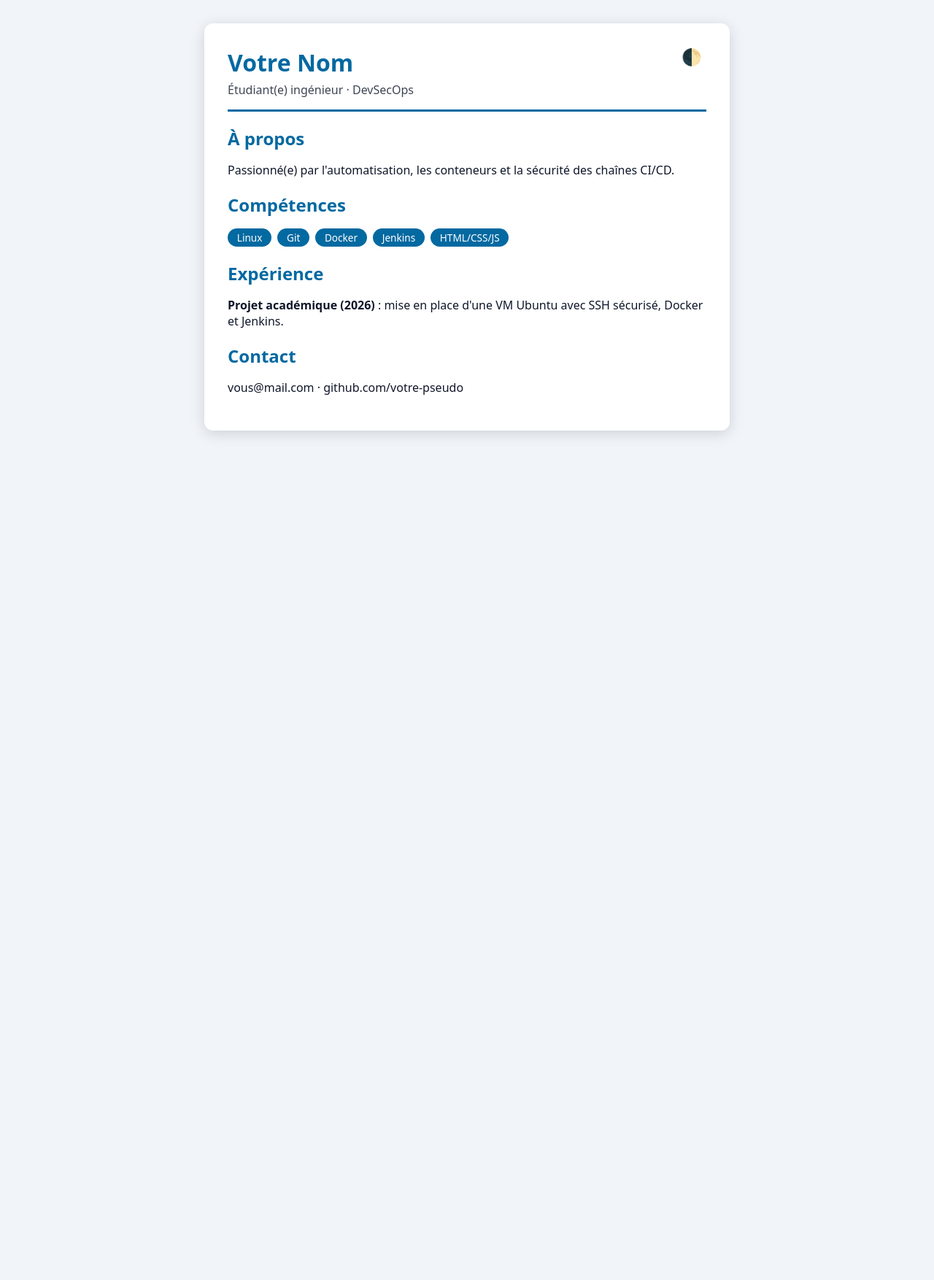
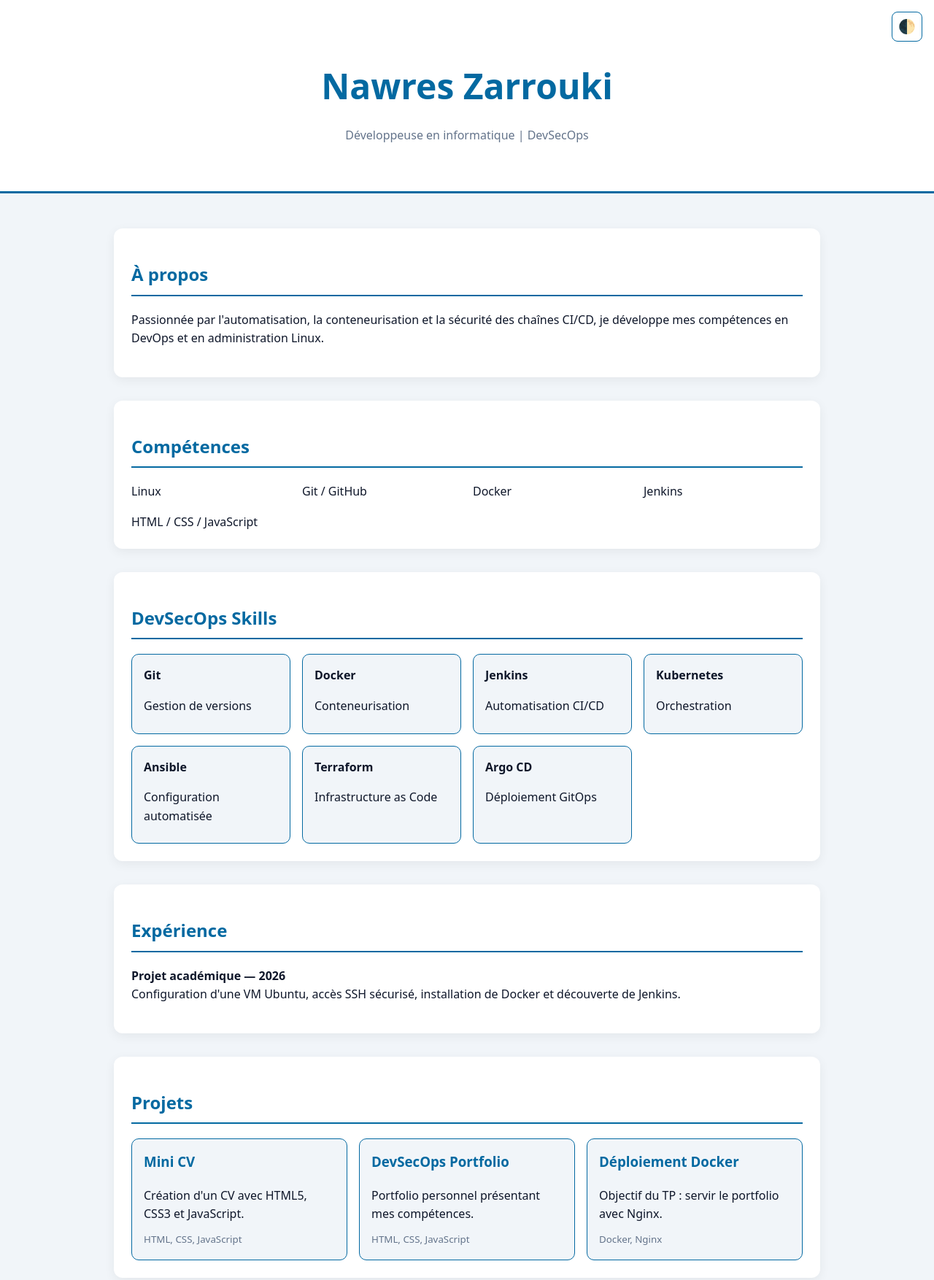
Before and after one commit to nawreszr/devsecops-portfolio, a plain HTML site: page index.html in a window 1280 px wide. Shown: the top 1754 px of the page at 73% size. Before the commit the page ends 800 px from the top, so only its background shows below. Drawn offline with Linux system fonts and the light colour scheme.

Commit message:
Improve DevSecOps portfolio design

````diff
--- a/index.html
+++ b/index.html
@@ -2,36 +2,80 @@
 <html lang="fr">
 <head>
   <meta charset="UTF-8">
-  <meta name="viewport" content="width=device-width, initial-scale=1">
-  <title>Mini CV - Votre Nom</title>
+  <meta name="viewport" content="width=device-width, initial-scale=1.0">
+  <title>Nawres Zarrouki | DevSecOps Portfolio</title>
   <link rel="stylesheet" href="style.css">
 </head>
 <body>
-  <main class="cv">
-    <header>
-      <h1>Votre Nom</h1>
-      <p class="role">Étudiant(e) ingénieur · DevSecOps</p>
-      <button id="theme" aria-label="Changer de thème">🌓</button>
-    </header>
+  <header id="about">
+    <button id="theme" aria-label="Changer de thème">🌓</button>
+    <h1>Nawres Zarrouki</h1>
+    <p>Développeuse en informatique | DevSecOps</p>
+  </header>
+
+  <main>
     <section>
       <h2>À propos</h2>
-      <p>Passionné(e) par l'automatisation, les conteneurs et la sécurité des chaînes CI/CD.</p>
+      <p>
+        Passionnée par l'automatisation, la conteneurisation
+        et la sécurité des chaînes CI/CD, je développe mes
+        compétences en DevOps et en administration Linux.
+      </p>
     </section>
-    <section>
+
+    <section id="skills">
       <h2>Compétences</h2>
-      <ul class="tags">
-        <li>Linux</li><li>Git</li><li>Docker</li><li>Jenkins</li><li>HTML/CSS/JS</li>
-      </ul>
+      <div class="skills">
+        <span>Linux</span>
+        <span>Git / GitHub</span>
+        <span>Docker</span>
+        <span>Jenkins</span>
+        <span>HTML / CSS / JavaScript</span>
+      </div>
     </section>
-    <section>
+
+    <section id="devsecops">
+      <h2>DevSecOps Skills</h2>
+      <div class="skills" id="tools"></div>
+    </section>
+
+    <section id="experience">
       <h2>Expérience</h2>
-      <p><strong>Projet académique (2026)</strong> : mise en place d'une VM Ubuntu avec SSH sécurisé, Docker et Jenkins.</p>
+      <p>
+        <strong>Projet académique — 2026</strong><br>
+        Configuration d'une VM Ubuntu, accès SSH sécurisé,
+        installation de Docker et découverte de Jenkins.
+      </p>
     </section>
-    <section>
+
+    <section id="projects">
+      <h2>Projets</h2>
+      <div class="projects" id="project-list"></div>
+    </section>
+
+    <section id="contact">
       <h2>Contact</h2>
-      <p>vous@mail.com · github.com/votre-pseudo</p>
+      <p>
+        Email :
+        <a href="mailto:nawreszarouki40@gmail.com">
+          nawreszarouki40@gmail.com
+        </a>
+      </p>
+      <p>
+        GitHub :
+        <a href="https://github.com/nawreszr"
+           target="_blank" rel="noopener noreferrer">
+          github.com/nawreszr
+        </a>
+      </p>
     </section>
   </main>
+
+  <footer>
+    <p>© 2026 Nawres Zarrouki — DevSecOps Portfolio</p>
+  </footer>
+
   <script src="script.js"></script>
 </body>
 </html>
+```
--- a/script.js
+++ b/script.js
@@ -1,3 +1,49 @@
-document.getElementById("theme").addEventListener("click", function () {
-  document.body.classList.toggle("dark");
+
+const tools = [
+  { name: "Git", desc: "Gestion de versions" },
+  { name: "Docker", desc: "Conteneurisation" },
+  { name: "Jenkins", desc: "Automatisation CI/CD" },
+  { name: "Kubernetes", desc: "Orchestration" },
+  { name: "Ansible", desc: "Configuration automatisée" },
+  { name: "Terraform", desc: "Infrastructure as Code" },
+  { name: "Argo CD", desc: "Déploiement GitOps" }
+];
+
+document.getElementById("tools").innerHTML = tools
+  .map(tool => `
+    <div class="item">
+      <strong>${tool.name}</strong>
+      <p>${tool.desc}</p>
+    </div>
+  `).join("");
+
+const projects = [
+  {
+    title: "Mini CV",
+    desc: "Création d'un CV avec HTML5, CSS3 et JavaScript.",
+    tech: "HTML, CSS, JavaScript"
+  },
+  {
+    title: "DevSecOps Portfolio",
+    desc: "Portfolio personnel présentant mes compétences.",
+    tech: "HTML, CSS, JavaScript"
+  },
+  {
+    title: "Déploiement Docker",
+    desc: "Objectif du TP : servir le portfolio avec Nginx.",
+    tech: "Docker, Nginx"
+  }
+];
+
+document.getElementById("project-list").innerHTML = projects
+  .map(project => `
+    <div class="item">
+      <h3>${project.title}</h3>
+      <p>${project.desc}</p>
+      <small>${project.tech}</small>
+    </div>
+  `).join("");
+
+document.getElementById("theme").addEventListener("click", () => {
+  document.body.classList.toggle("light");
 });
--- a/style.css
+++ b/style.css
@@ -1,12 +1,138 @@
-:root{--bg:#f1f5f9;--card:#ffffff;--txt:#0f172a;--acc:#0369a1}
-body.dark{--bg:#0f172a;--card:#1e293b;--txt:#e2e8f0;--acc:#38bdf8}
-*{box-sizing:border-box}
-body{margin:0;padding:2rem 1rem;font-family:system-ui,sans-serif;background:var(--bg);color:var(--txt)}
-.cv{max-width:720px;margin:auto;background:var(--card);padding:2rem;border-radius:12px;box-shadow:0 4px 20px rgba(0,0,0,.15)}
-header{position:relative;border-bottom:3px solid var(--acc);margin-bottom:1rem}
-h1{margin:0;color:var(--acc)}
-.role{margin:.3rem 0 1rem;opacity:.8}
-h2{color:var(--acc);margin-bottom:.3rem}
-#theme{position:absolute;top:0;right:0;background:none;border:0;font-size:1.4rem;cursor:pointer}
-.tags{list-style:none;padding:0;display:flex;flex-wrap:wrap;gap:.5rem}
-.tags li{background:var(--acc);color:var(--card);padding:.2rem .8rem;border-radius:20px;font-size:.85rem}
+
+:root {
+  --bg: #f1f5f9;
+  --card: #ffffff;
+  --txt: #0f172a;
+  --acc: #0369a1;
+  --muted: #64748b;
+}
+
+body.light {
+  --bg: #0f172a;
+  --card: #1e293b;
+  --txt: #e2e8f0;
+  --acc: #38bdf8;
+  --muted: #cbd5e1;
+}
+
+* {
+  box-sizing: border-box;
+}
+
+html {
+  scroll-behavior: smooth;
+}
+
+body {
+  margin: 0;
+  font-family: system-ui, sans-serif;
+  background: var(--bg);
+  color: var(--txt);
+  line-height: 1.6;
+  transition: background 0.3s, color 0.3s;
+}
+
+header {
+  position: relative;
+  text-align: center;
+  padding: 5rem 1rem 3rem;
+  background: var(--card);
+  border-bottom: 3px solid var(--acc);
+}
+
+header h1 {
+  margin: 0;
+  color: var(--acc);
+  font-size: clamp(2rem, 5vw, 3rem);
+}
+
+header p {
+  color: var(--muted);
+}
+
+#theme {
+  position: absolute;
+  top: 1rem;
+  right: 1rem;
+  background: transparent;
+  color: var(--txt);
+  border: 1px solid var(--acc);
+  border-radius: 8px;
+  padding: 0.5rem;
+  font-size: 1.2rem;
+  cursor: pointer;
+}
+
+main {
+  max-width: 1000px;
+  margin: auto;
+  padding: 1rem;
+}
+
+section {
+  margin: 2rem 0;
+  padding: 1.5rem;
+  background: var(--card);
+  border-radius: 12px;
+  box-shadow: 0 4px 15px rgba(0, 0, 0, 0.06);
+}
+
+h2 {
+  color: var(--acc);
+  border-bottom: 2px solid var(--acc);
+  padding-bottom: 0.5rem;
+}
+
+.skills,
+.projects {
+  display: grid;
+  grid-template-columns: repeat(auto-fit, minmax(180px, 1fr));
+  gap: 1rem;
+}
+
+.item {
+  background: var(--bg);
+  padding: 1rem;
+  border-radius: 10px;
+  border: 1px solid var(--acc);
+  overflow-wrap: anywhere;
+  transition: transform 0.2s;
+}
+
+.item:hover {
+  transform: translateY(-3px);
+}
+
+.item h3 {
+  color: var(--acc);
+  margin-top: 0;
+}
+
+.item p {
+  margin-bottom: 0.5rem;
+}
+
+small {
+  color: var(--muted);
+}
+
+a {
+  color: var(--acc);
+  overflow-wrap: anywhere;
+}
+
+footer {
+  text-align: center;
+  padding: 1.5rem;
+  color: var(--muted);
+}
+
+@media (max-width: 600px) {
+  header {
+    padding: 4rem 1rem 2rem;
+  }
+
+  section {
+    padding: 1rem;
+  }
+}
````
